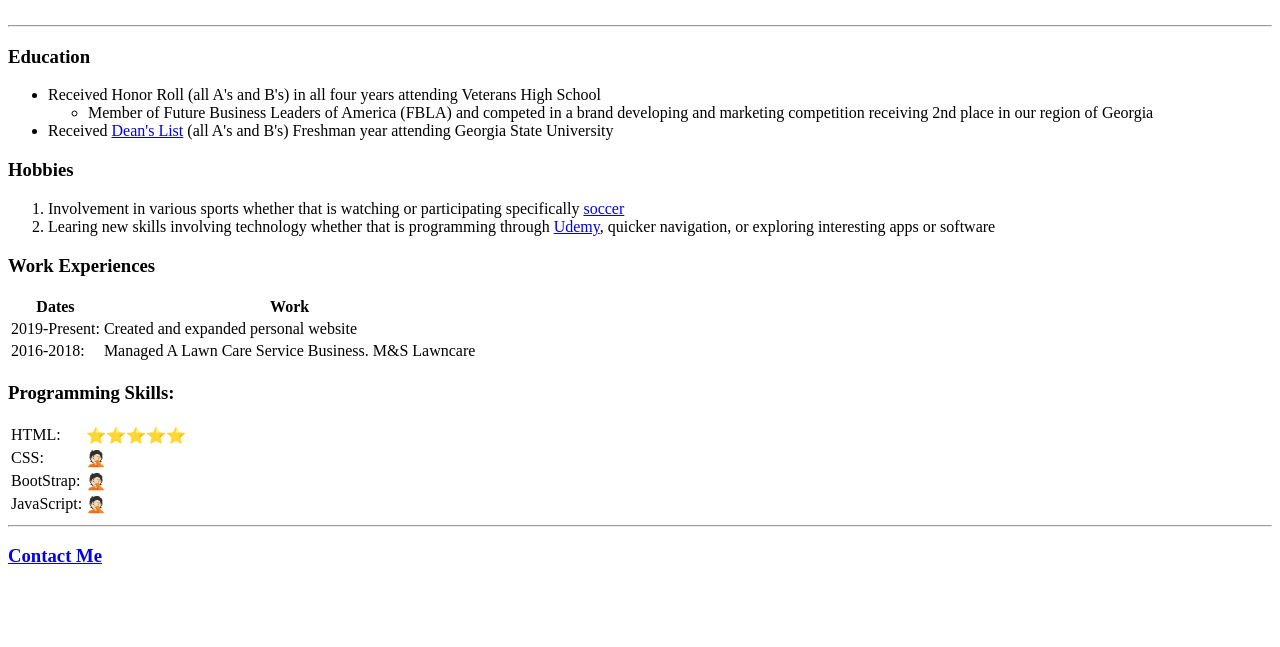
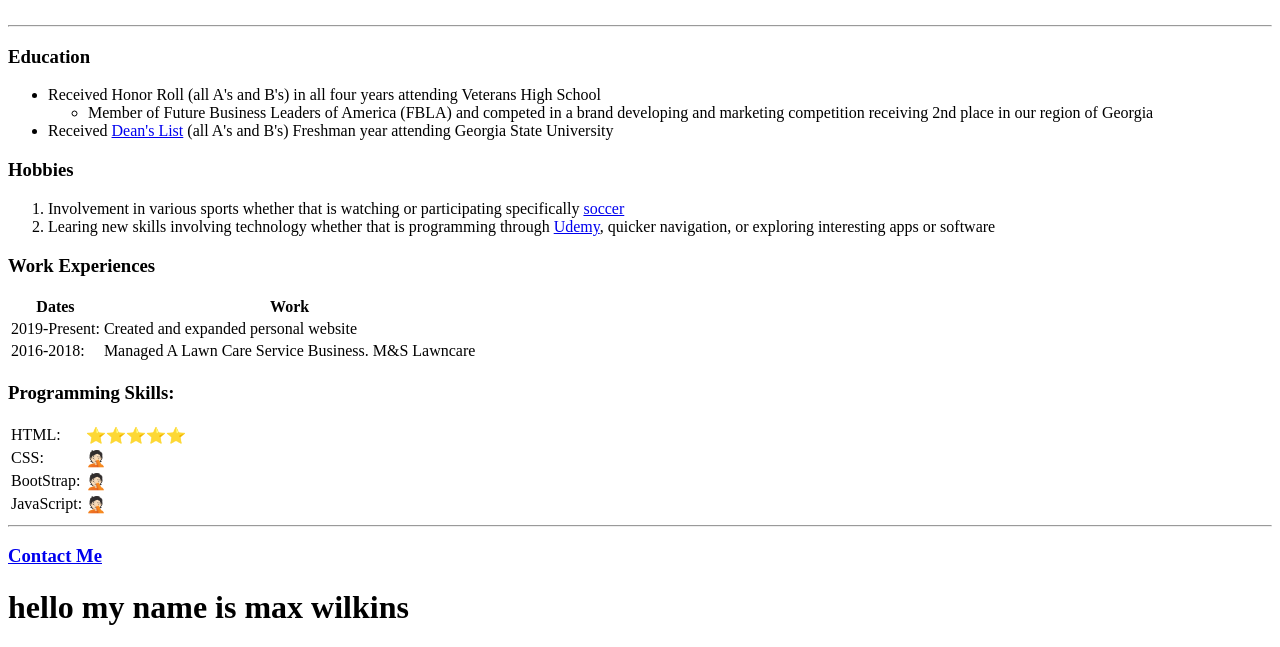
Before and after one commit to mwilkins4/mwilkin4.github.io, a plain HTML site: page index.html in a window 1280 px wide. Shown: the part 437-1084 px from the top of the page. Before the commit the page ends 1023 px from the top, so only its background shows below. Drawn offline with Linux system fonts and the light colour scheme.

Commit message:
updated header

```diff
--- a/index.html
+++ b/index.html
@@ -71,6 +71,7 @@
   <a href="Contact-Me.html">
     <h3><strong>Contact Me</strong></h3>
   </a>
+  <h1>hello my name is max wilkins</h1>
 </body>
 
 </html>
```
